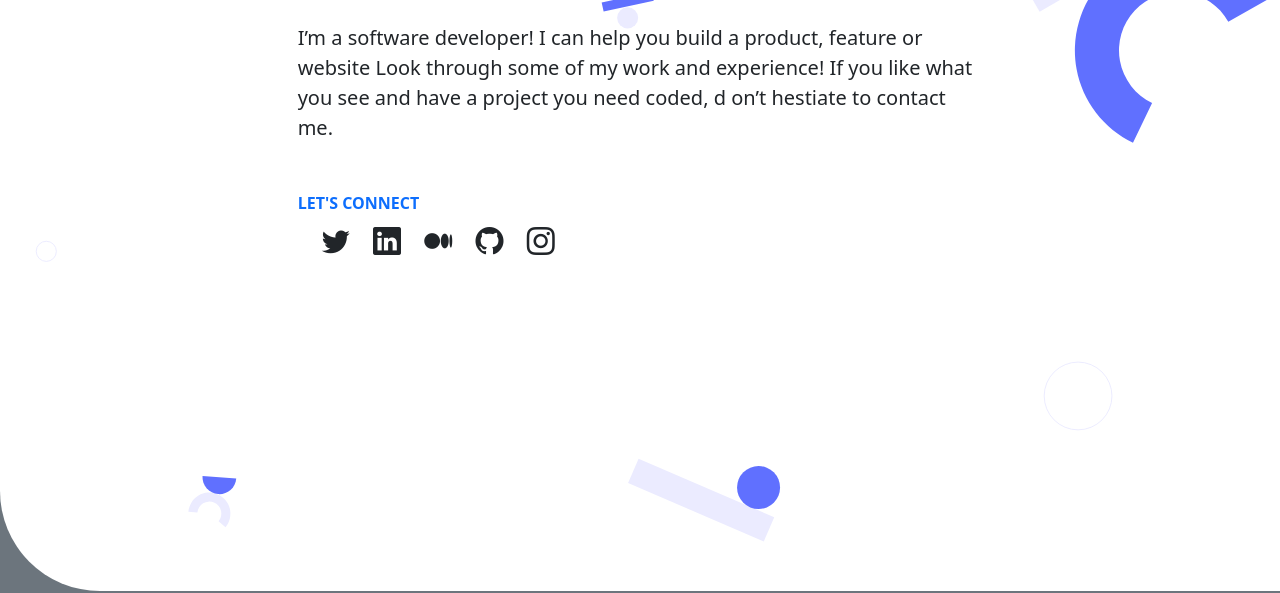
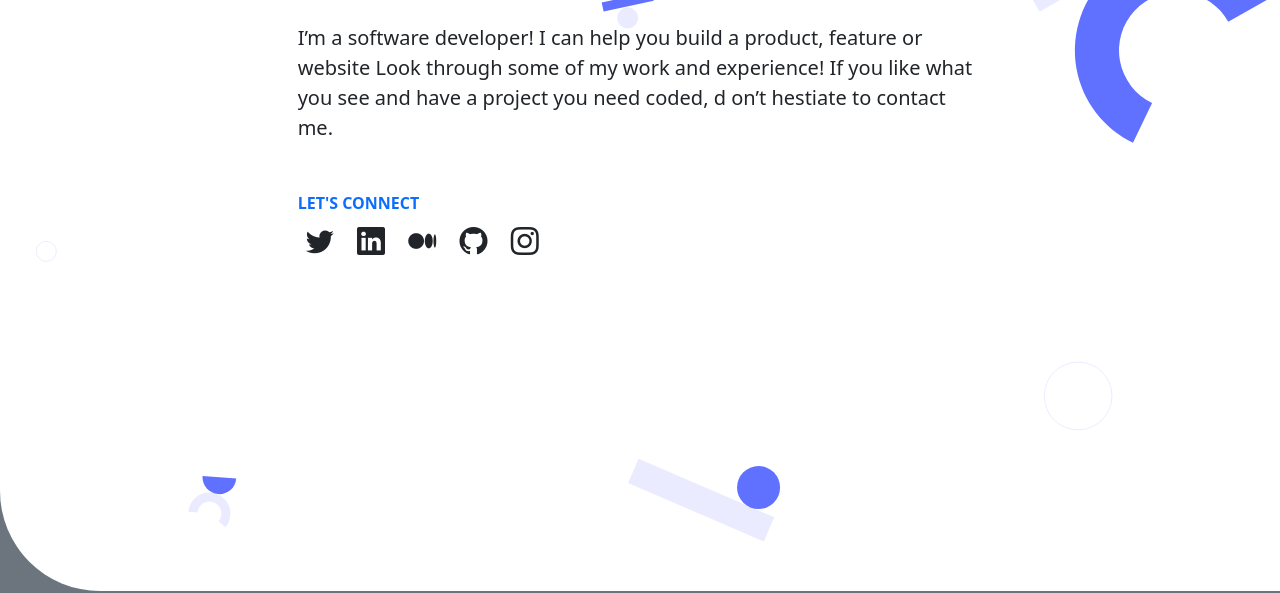
Before and after one commit to AngomRanjan/Profile-Bootstrap, a plain HTML site: page index.html in a window 1280 px wide. Shown: the part 209-802 px from the top of the page. Drawn offline with nearby package versions, Linux system fonts and the light colour scheme.

Commit message:
Remove padding from left

```diff
--- a/index.html
+++ b/index.html
@@ -56,7 +56,7 @@
         </div>
         <div class="container" id="social-media-link">
           <p class="text-primary fw-bold my-1">LET'S CONNECT</p>
-          <span class="lead px-3 fs-3">
+          <span class="lead fs-3">
           <a class="bi bi-twitter mx-2 text-dark" href=""></a>
           <a class="bi bi-linkedin mx-2 text-dark" href=""></a>
           <a class="bi bi-medium mx-2 text-dark" href=""></a>
```
